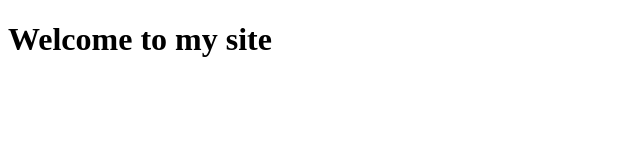
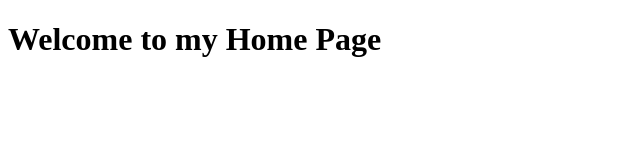
Before and after one commit to arshag/mywebsite, a website: page dist/index.html in a window 1280 px wide. Shown: the whole page, without its empty margins (0-640 px from the left). Drawn offline with Linux system fonts and the light colour scheme.

Commit message:
updated html

```diff
--- a/dist/index.html
+++ b/dist/index.html
@@ -6,6 +6,6 @@
     <title>My WebSite</title>
 </head>
 <body>
-    <h1>Welcome to my site</h1>
+    <h1>Welcome to my Home Page</h1>
 </body>
 </html>
```
